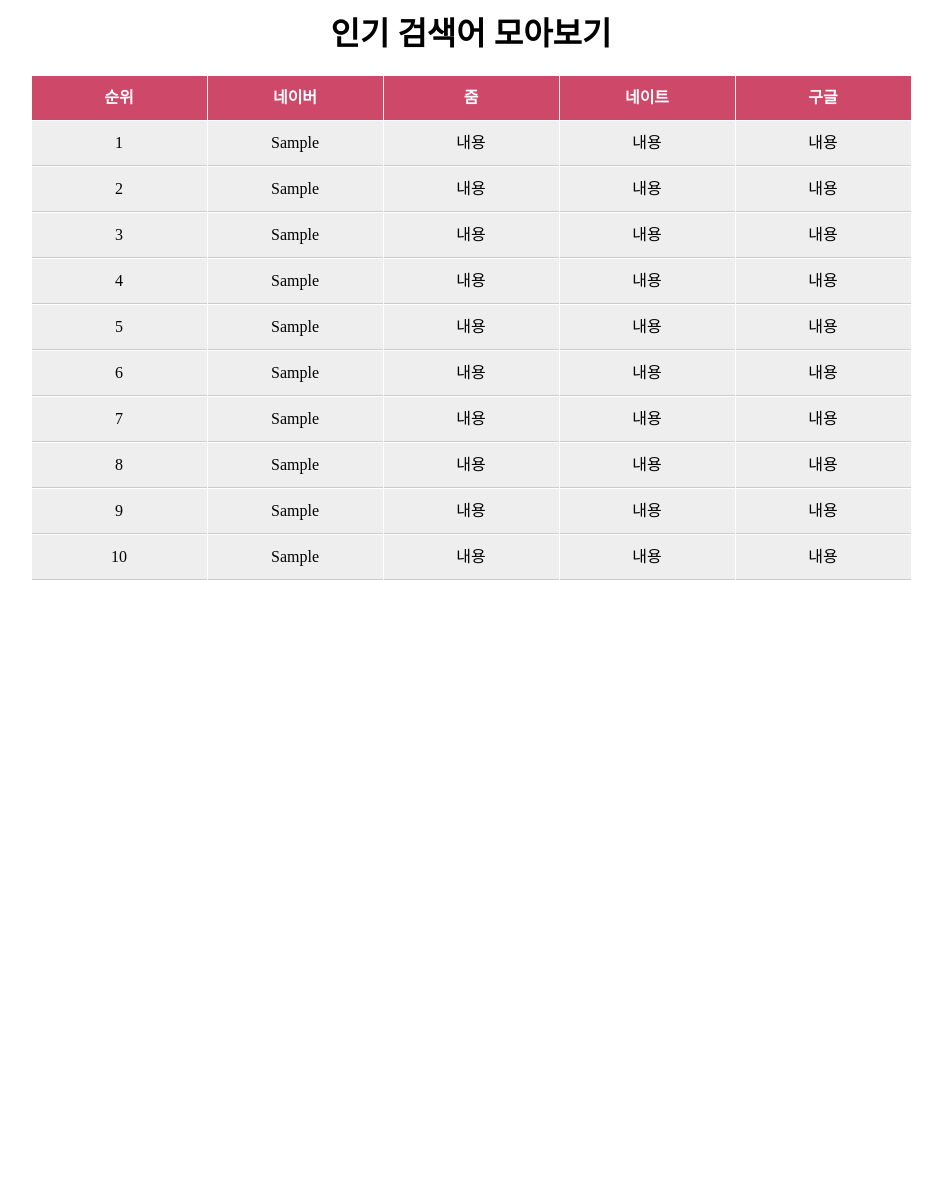
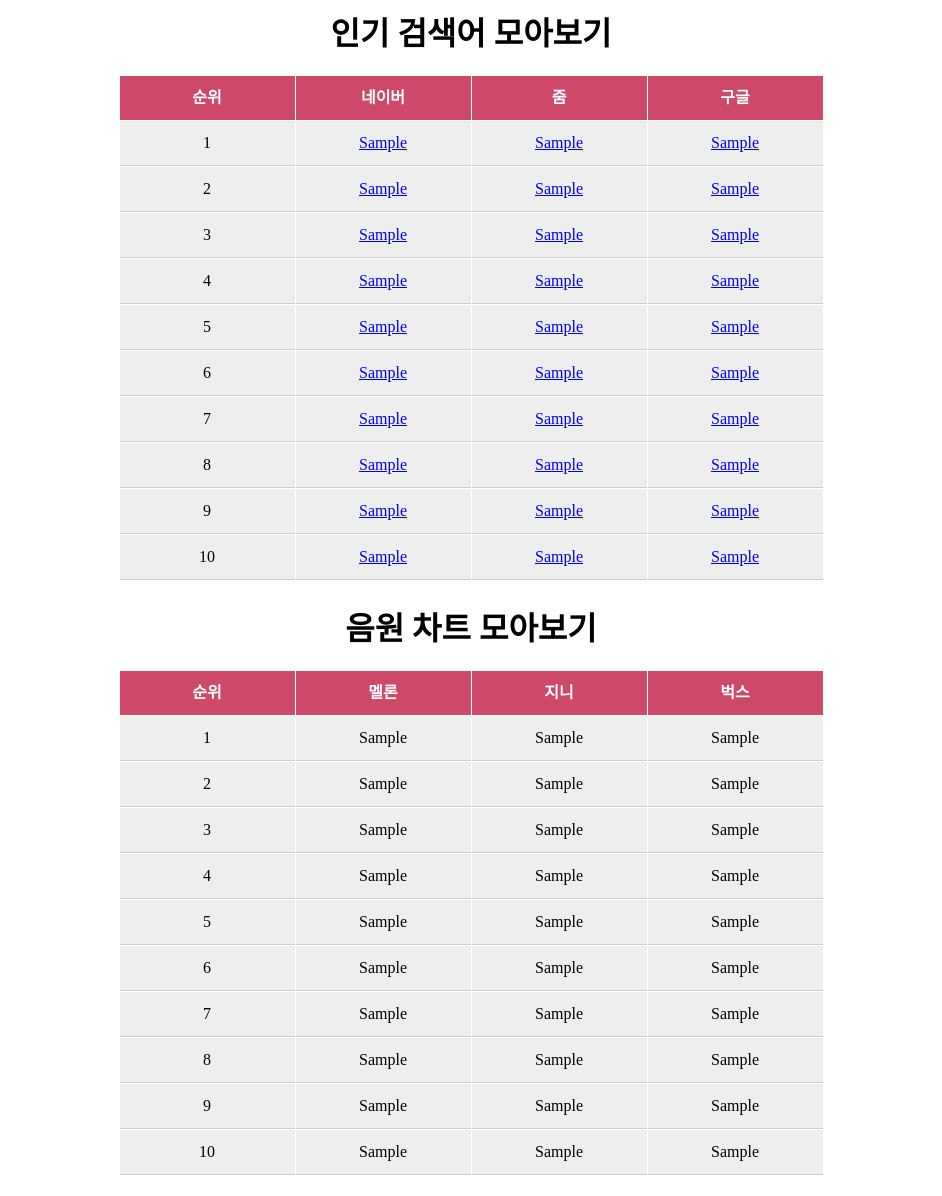
Before and after one commit to PlusMath/flask-inmo, a Flask app: template app/templates/main/table.html in a window 1280 px wide. Shown: the whole page, without its empty margins (169-1111 px from the left). Before the commit the page ends 580 px from the top, so only its background shows below. Run offline with Flask 2, Linux system fonts and the light colour scheme; the template is opened without the code that fills it: most values are stand-ins (such as "Sample title", 1, 10 or a date in 2020).

Commit message:
음원 차트 추가

```diff
--- a/app/templates/main/table.html
+++ b/app/templates/main/table.html
@@ -32,80 +32,149 @@ table.type11 td {
         <th scope="cols">순위</th>
         <th scope="cols">네이버</th>
         <th scope="cols">줌</th>
-        <th scope="cols">네이트</th>
         <th scope="cols">구글</th>
     </tr>
     </thead>
     <tbody>
     <tr>
         <td>1</th>
-        <td>{{naverdata_1}}</th>
-        <td>내용</th>
-        <td>내용</th>
-        <td>내용</th>
+        <td><a href="https://search.naver.com/search.naver?sm=top_hty&fbm=0&ie=utf8&query={{naverdata_1}}" target="_blank">{{naverdata_1}}</a></th>
+        <td><a href="http://search.zum.com/search.zum?query={{zumdata_1}}&qm=g_real1.top&real1_id=1&real1_type=unfold&method=uni&option=accu" target="_blank">{{zumdata_1}}</a></th>
+        <td><a href="https://www.google.com/search?q={{googledata_1}}&oq=%{{googledata_1}}&aqs=chrome..69i57j0l5j69i60l2.2644j0j4&sourceid=chrome&ie=UTF-8" target="_blank">{{googledata_1}}</a></th>
+
+
     </tr>
     <tr>
         <td>2</th>
-        <td>{{naverdata_2}}</th>
-        <td>내용</th>
-        <td>내용</th>
-        <td>내용</th>
+        <td><a href="https://search.naver.com/search.naver?sm=top_hty&fbm=0&ie=utf8&query={{naverdata_2}}" target="_blank">{{naverdata_2}}</a></th>
+        <td><a href="http://search.zum.com/search.zum?query={{zumdata_2}}&qm=g_real1.top&real1_id=1&real1_type=unfold&method=uni&option=accu" target="_blank">{{zumdata_2}}</a></th>
+        <td><a href="https://www.google.com/search?q={{googledata_2}}&oq=%{{googledata_2}}&aqs=chrome..69i57j0l5j69i60l2.2644j0j4&sourceid=chrome&ie=UTF-8" target="_blank">{{googledata_2}}</a></th>
     </tr>
     <tr>
         <td>3</th>
-        <td>{{naverdata_3}}</th>
-        <td>내용</th>
-        <td>내용</th>
-        <td>내용</th>
+        <td><a href="https://search.naver.com/search.naver?sm=top_hty&fbm=0&ie=utf8&query={{naverdata_3}}" target="_blank">{{naverdata_3}}</a></th>
+        <td><a href="http://search.zum.com/search.zum?query={{zumdata_3}}&qm=g_real1.top&real1_id=1&real1_type=unfold&method=uni&option=accu" target="_blank">{{zumdata_3}}</a></th>
+        <td><a href="https://www.google.com/search?q={{googledata_3}}&oq=%{{googledata_3}}&aqs=chrome..69i57j0l5j69i60l2.2644j0j4&sourceid=chrome&ie=UTF-8" target="_blank">{{googledata_3}}</a></th>
     </tr>
     <tr>
         <td>4</th>
-        <td>{{naverdata_4}}</th>
-        <td>내용</th>
-        <td>내용</th>
-        <td>내용</th>
+        <td><a href="https://search.naver.com/search.naver?sm=top_hty&fbm=0&ie=utf8&query={{naverdata_4}}" target="_blank">{{naverdata_4}}</a></th>
+        <td><a href="http://search.zum.com/search.zum?query={{zumdata_4}}&qm=g_real1.top&real1_id=1&real1_type=unfold&method=uni&option=accu" target="_blank">{{zumdata_4}}</a></th>
+        <td><a href="https://www.google.com/search?q={{googledata_4}}&oq=%{{googledata_4}}&aqs=chrome..69i57j0l5j69i60l2.2644j0j4&sourceid=chrome&ie=UTF-8" target="_blank">{{googledata_4}}</a></th>
     </tr>
     <tr>
         <td>5</th>
-        <td>{{naverdata_5}}</th>
-        <td>내용</th>
-        <td>내용</th>
-        <td>내용</th>
+        <td><a href="https://search.naver.com/search.naver?sm=top_hty&fbm=0&ie=utf8&query={{naverdata_5}}" target="_blank">{{naverdata_5}}</a></th>
+        <td><a href="http://search.zum.com/search.zum?query={{zumdata_5}}&qm=g_real1.top&real1_id=1&real1_type=unfold&method=uni&option=accu" target="_blank">{{zumdata_5}}</a></th>
+        <td><a href="https://www.google.com/search?q={{googledata_5}}&oq=%{{googledata_5}}&aqs=chrome..69i57j0l5j69i60l2.2644j0j4&sourceid=chrome&ie=UTF-8" target="_blank">{{googledata_5}}</a></th>
     </tr>
     <tr>
         <td>6</th>
-        <td>{{naverdata_6}}</th>
-        <td>내용</th>
-        <td>내용</th>
-        <td>내용</th>
+        <td><a href="https://search.naver.com/search.naver?sm=top_hty&fbm=0&ie=utf8&query={{naverdata_6}}" target="_blank">{{naverdata_6}}</a></th>
+        <td><a href="http://search.zum.com/search.zum?query={{zumdata_6}}&qm=g_real1.top&real1_id=1&real1_type=unfold&method=uni&option=accu" target="_blank">{{zumdata_6}}</a></th>
+        <td><a href="https://www.google.com/search?q={{googledata_6}}&oq=%{{googledata_6}}&aqs=chrome..69i57j0l5j69i60l2.2644j0j4&sourceid=chrome&ie=UTF-8" target="_blank">{{googledata_6}}</a></th>
     </tr>
     <tr>
         <td>7</th>
-        <td>{{naverdata_7}}</th>
-        <td>내용</th>
-        <td>내용</th>
-        <td>내용</th>
+        <td><a href="https://search.naver.com/search.naver?sm=top_hty&fbm=0&ie=utf8&query={{naverdata_7}}" target="_blank">{{naverdata_7}}</a></th>
+        <td><a href="http://search.zum.com/search.zum?query={{zumdata_7}}&qm=g_real1.top&real1_id=1&real1_type=unfold&method=uni&option=accu" target="_blank">{{zumdata_7}}</a></th>
+        <td><a href="https://www.google.com/search?q={{googledata_7}}&oq=%{{googledata_7}}&aqs=chrome..69i57j0l5j69i60l2.2644j0j4&sourceid=chrome&ie=UTF-8" target="_blank">{{googledata_7}}</a></th>
     </tr>
     <tr>
         <td>8</th>
-        <td>{{naverdata_8}}</th>
-        <td>내용</th>
-        <td>내용</th>
-        <td>내용</th>
+        <td><a href="https://search.naver.com/search.naver?sm=top_hty&fbm=0&ie=utf8&query={{naverdata_8}}" target="_blank">{{naverdata_8}}</a></th>
+        <td><a href="http://search.zum.com/search.zum?query={{zumdata_8}}&qm=g_real1.top&real1_id=1&real1_type=unfold&method=uni&option=accu" target="_blank">{{zumdata_8}}</a></th>
+        <td><a href="https://www.google.com/search?q={{googledata_8}}&oq=%{{googledata_8}}&aqs=chrome..69i57j0l5j69i60l2.2644j0j4&sourceid=chrome&ie=UTF-8" target="_blank">{{googledata_8}}</a></th>
     </tr>
     <tr>
         <td>9</th>
-        <td>{{naverdata_9}}</th>
-        <td>내용</th>
-        <td>내용</th>
-        <td>내용</th>
+        <td><a href="https://search.naver.com/search.naver?sm=top_hty&fbm=0&ie=utf8&query={{naverdata_9}}" target="_blank">{{naverdata_9}}</a></th>
+        <td><a href="http://search.zum.com/search.zum?query={{zumdata_9}}&qm=g_real1.top&real1_id=1&real1_type=unfold&method=uni&option=accu" target="_blank">{{zumdata_9}}</a></th>
+        <td><a href="https://www.google.com/search?q={{googledata_9}}&oq=%{{googledata_9}}&aqs=chrome..69i57j0l5j69i60l2.2644j0j4&sourceid=chrome&ie=UTF-8" target="_blank">{{googledata_9}}</a></th>
     </tr>
     <tr>
         <td>10</th>
-        <td>{{naverdata_10}}</th>
-        <td>내용</th>
-        <td>내용</th>
-        <td>내용</th>
+        <td><a href="https://search.naver.com/search.naver?sm=top_hty&fbm=0&ie=utf8&query={{naverdata_10}}" target="_blank">{{naverdata_10}}</a></th>
+        <td><a href="http://search.zum.com/search.zum?query={{zumdata_10}}&qm=g_real1.top&real1_id=1&real1_type=unfold&method=uni&option=accu" target="_blank">{{zumdata_10}}</a></th>
+        <td><a href="https://www.google.com/search?q={{googledata_10}}&oq=%{{googledata_10}}&aqs=chrome..69i57j0l5j69i60l2.2644j0j4&sourceid=chrome&ie=UTF-8" target="_blank">{{googledata_10}}</a></th>
+    </tr>
+
+
+    </tbody>
+</table>
+
+
+
+<center><h1>음원 차트 모아보기</h1></center>
+<center><table class="type11"></center>
+    <thead>
+    <tr>
+        <th scope="cols">순위</th>
+        <th scope="cols">멜론</th>
+        <th scope="cols">지니</th>
+        <th scope="cols">벅스</th>
+    </tr>
+    </thead>
+    <tbody>
+    <tr>
+        <td>1</th>
+        <td>{{melondata_1}}</a></th>
+        <td>{{geniedata_1}}</a></th>
+        <td>{{bugsdata_1}}</a></th>
+    </tr>
+    <tr>
+        <td>2</th>
+        <td>{{melondata_2}}</a></th>
+        <td>{{geniedata_2}}</a></th>
+        <td>{{bugsdata_2}}</a></th>
+    </tr>
+    <tr>
+        <td>3</th>
+        <td>{{melondata_3}}</a></th>
+        <td>{{geniedata_3}}</a></th>
+        <td>{{bugsdata_3}}</a></th>
+    </tr>
+    <tr>
+        <td>4</th>
+        <td>{{melondata_4}}</a></th>
+        <td>{{geniedata_4}}</a></th>
+        <td>{{bugsdata_4}}</a></th>
+    </tr>
+    <tr>
+        <td>5</th>
+        <td>{{melondata_5}}</a></th>
+        <td>{{geniedata_5}}</a></th>
+        <td>{{bugsdata_5}}</a></th>
+    </tr>
+    <tr>
+        <td>6</th>
+        <td>{{melondata_6}}</a></th>
+        <td>{{geniedata_6}}</a></th>
+        <td>{{bugsdata_6}}</a></th>
+    </tr>
+    <tr>
+        <td>7</th>
+        <td>{{melondata_7}}</a></th>
+        <td>{{geniedata_7}}</a></th>
+        <td>{{bugsdata_7}}</a></th>
+    </tr>
+    <tr>
+        <td>8</th>
+        <td>{{melondata_8}}</a></th>
+        <td>{{geniedata_8}}</a></th>
+        <td>{{bugsdata_8}}</a></th>
+    </tr>
+    <tr>
+        <td>9</th>
+        <td>{{melondata_9}}</a></th>
+        <td>{{geniedata_9}}</a></th>
+        <td>{{bugsdata_9}}</a></th>
+    </tr>
+    <tr>
+        <td>10</th>
+        <td>{{melondata_10}}</a></th>
+        <td>{{geniedata_10}}</a></th>
+        <td>{{bugsdata_10}}</a></th>
     </tr>
 
 
```
Also changed, not shown: app/main/index.py (+193 -5 lines).
